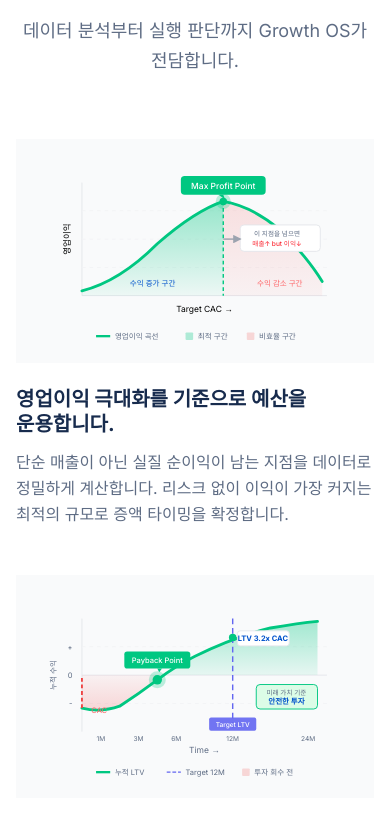
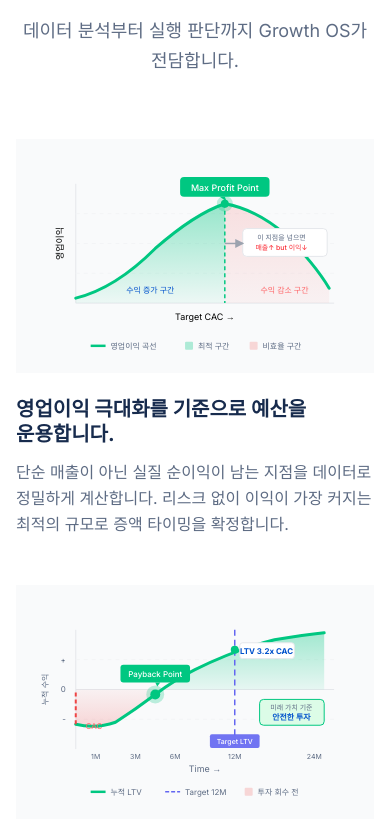
Before and after one commit to hyperbasak/startup-landing, a Next.js app: page / in a window 390 px wide. Shown: the part 1460-2281 px from the top of the page. Built offline with nearby package versions, Linux system fonts and the light colour scheme.

Commit message:
refactor: improve text layout and aspect ratio in landing page components

```diff
--- a/components/landing/common/point-card.tsx
+++ b/components/landing/common/point-card.tsx
@@ -20,7 +20,7 @@ export function PointCard({ main, sub, visual }: PointCardProps) {
         </p>
       </div>
       <div className="flex-1 w-full flex items-center lg:border-l lg:border-border">
-        <div className="w-full bg-muted/50 p-5 lg:p-6 aspect-[16/10] flex items-center justify-center">
+        <div className="w-full bg-muted/50 p-5 lg:p-6 lg:aspect-[16/10] flex items-center justify-center">
           {visual}
         </div>
       </div>
--- a/components/landing/why-us-section.tsx
+++ b/components/landing/why-us-section.tsx
@@ -10,7 +10,7 @@ function SectionHeader() {
       <h2 className="text-2xl sm:text-3xl lg:text-4xl font-bold text-foreground mb-4 mt-6 text-balance">
         일반 마케팅 대행사 vs <span className="text-primary">Growth OS</span>
       </h2>
-      <p className="text-muted-foreground text-lg">
+      <p className="text-muted-foreground text-lg [word-break:keep-all]">
         같은 비용, 완전히 다른 결과. 무엇이 다른지 직접 비교해보세요.
       </p>
     </div>
```
